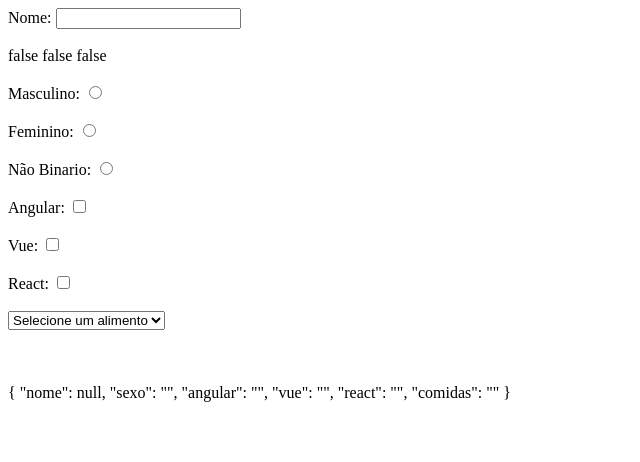
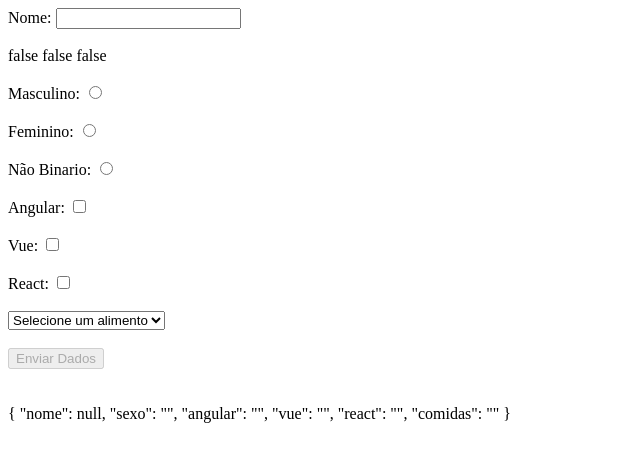
Before and after one commit to RubensHerculano22/AulasAngular, an Angular app: page / in a window 1280 px wide. Shown: the top 462 px of the page, without its empty margins (0-640 px from the left). Built offline with nearby package versions, Linux system fonts and the light colour scheme.

Commit message:
ngSubmit

```diff
--- a/src/app/forms/forms.component.html
+++ b/src/app/forms/forms.component.html
@@ -1,4 +1,4 @@
-<form #form="ngForm">
+<form #form="ngForm" (ngSubmit)="submitForm(form)">
     <label>
         Nome:
         <input type="text" name="nome" #nome="ngModel" [ngModel]="nome.value" required>
@@ -73,6 +73,9 @@
 
     <br/>
     <br/>
+
+
+    <button [disabled]="form.invalid">Enviar Dados</button>
 </form>
 
 <br/>
--- a/src/app/forms/forms.component.ts
+++ b/src/app/forms/forms.component.ts
@@ -1,4 +1,5 @@
 import { Component, OnInit } from '@angular/core';
+import { NgForm } from '@angular/forms';
 
 @Component({
   selector: 'app-forms',
@@ -18,4 +19,10 @@
   ngOnInit(): void {
 
   }
+
+  public submitForm(form: NgForm){
+    if(form.valid) {
+      console.log(form.value);
+    }
+  }
 }
```
